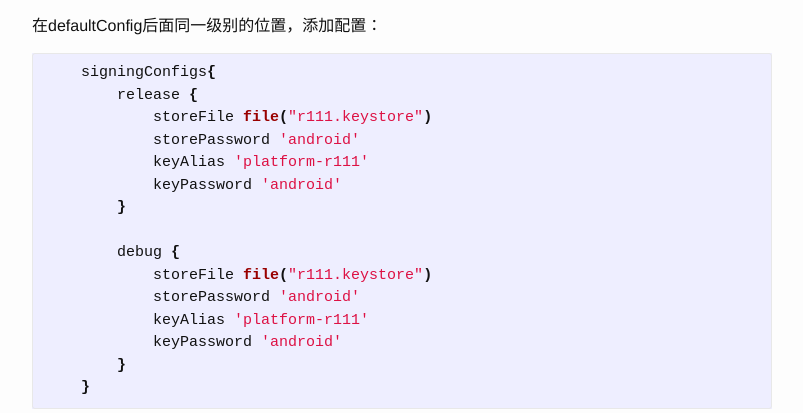
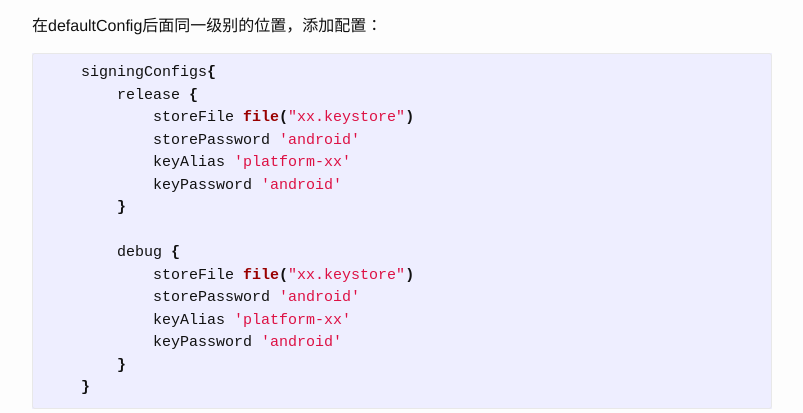
Before and after one commit to lakehy/lakehy.github.io, a Jekyll site: the page built from _posts/2017-09-16-autosigned-apk-in-android-studio.md, in a window 1280 px wide and 900 px high, scrolled down 1655 px. Shown: the part 151-564 px from the top of the window, without its empty margins (238-1041 px from the left). Built offline with Jekyll 4.4.1, drawn with Linux system fonts in a browser that asks for light colours.

Commit message:
fix typo

````diff
--- a/_posts/2017-09-16-autosigned-apk-in-android-studio.md
+++ b/_posts/2017-09-16-autosigned-apk-in-android-studio.md
@@ -89,16 +89,16 @@ tags: []
 ```gradle
     signingConfigs{
         release {
-            storeFile file("r111.keystore")
+            storeFile file("xx.keystore")
             storePassword 'android'
-            keyAlias 'platform-r111'
+            keyAlias 'platform-xx'
             keyPassword 'android'
         }
 
         debug {
-            storeFile file("r111.keystore")
+            storeFile file("xx.keystore")
             storePassword 'android'
-            keyAlias 'platform-r111'
+            keyAlias 'platform-xx'
             keyPassword 'android'
         }
     }
````
